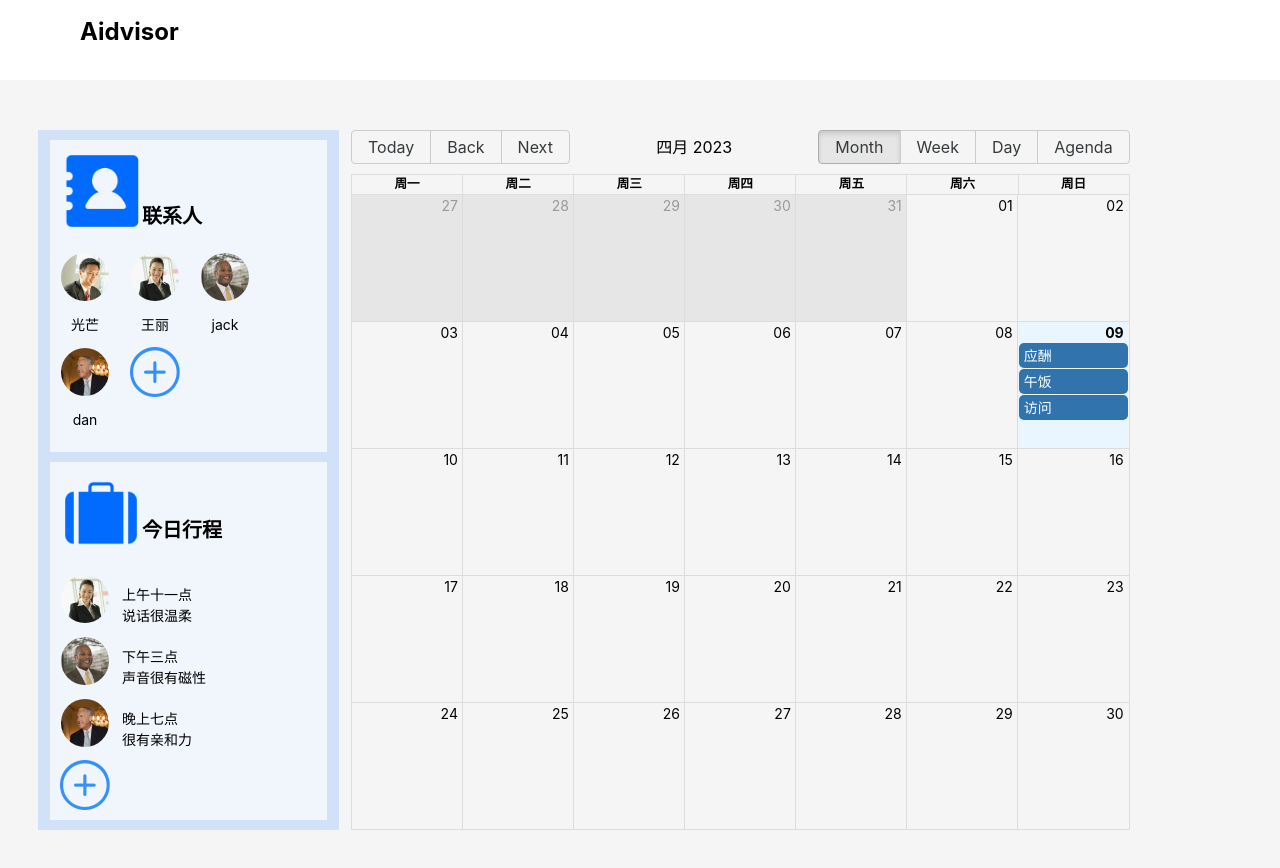
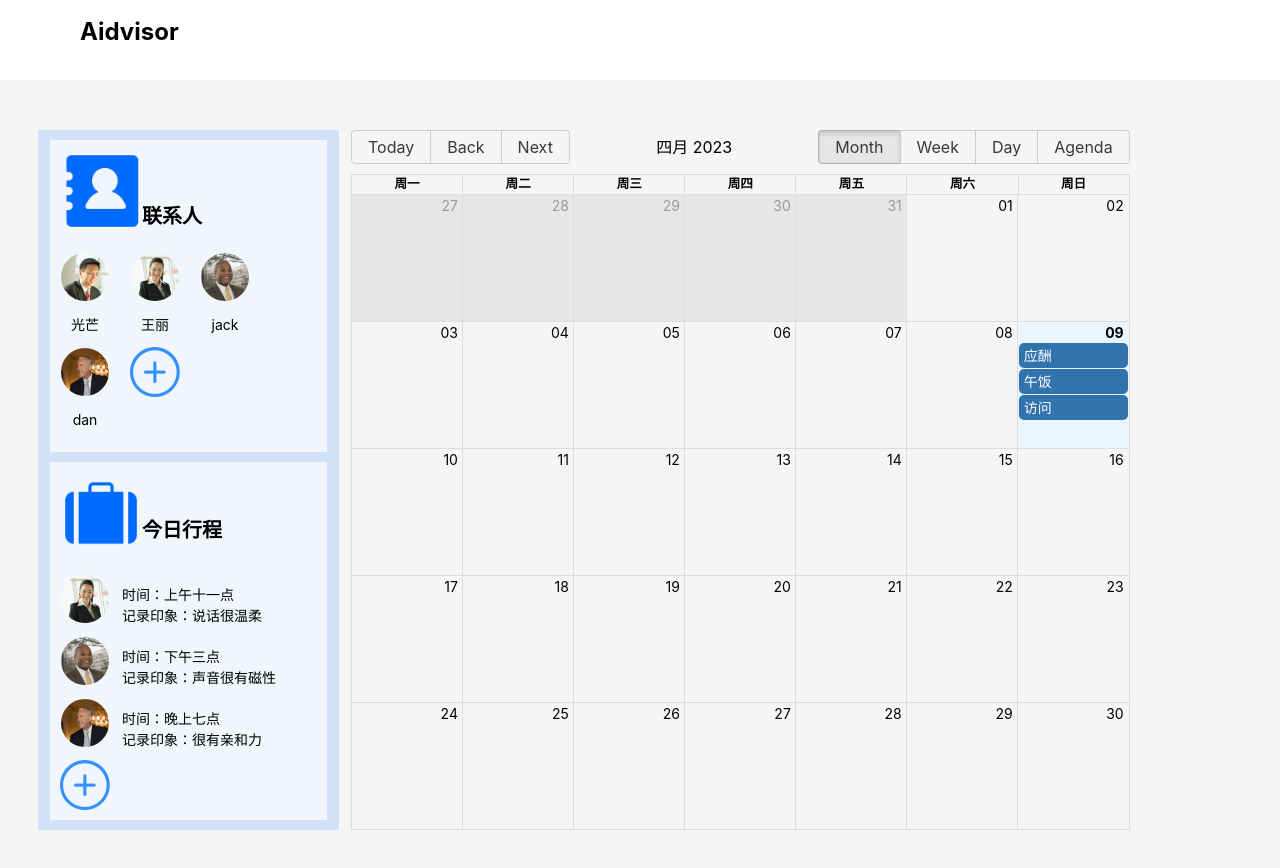
Before and after one commit to aigcheng/HackEngine-online-1-guangnianzhinei-Aidvisor, a Next.js app: page /schedule in a window 1280 px wide. Shown: the top 868 px of the page. Built offline with nearby package versions, Linux system fonts and the light colour scheme.

Commit message:
chore: 样式调整

```diff
--- a/components/TodaySchedule.tsx
+++ b/components/TodaySchedule.tsx
@@ -137,8 +137,8 @@ function TodaySchedule() {
               <div key={index} className="contact flex  items-center cursor-pointer pr-5" onClick={() => handleContactSelect(contact)}>
                 <Avatar src={contact.avatar} className="w-[50px] h-[50px] mr-3 mb-3" />
                 <div className="flex flex-col">
-                  <div className="name text-black mr-3">{contact.date} </div>
-                  <div className="name text-black mr-3"> {contact.soundImpression}</div>
+                  <div className="name text-black mr-3">时间：{contact.date} </div>
+                  <div className="name text-black mr-3">记录印象：{contact.soundImpression}</div>
                 </div>
               </div>
             )
```
